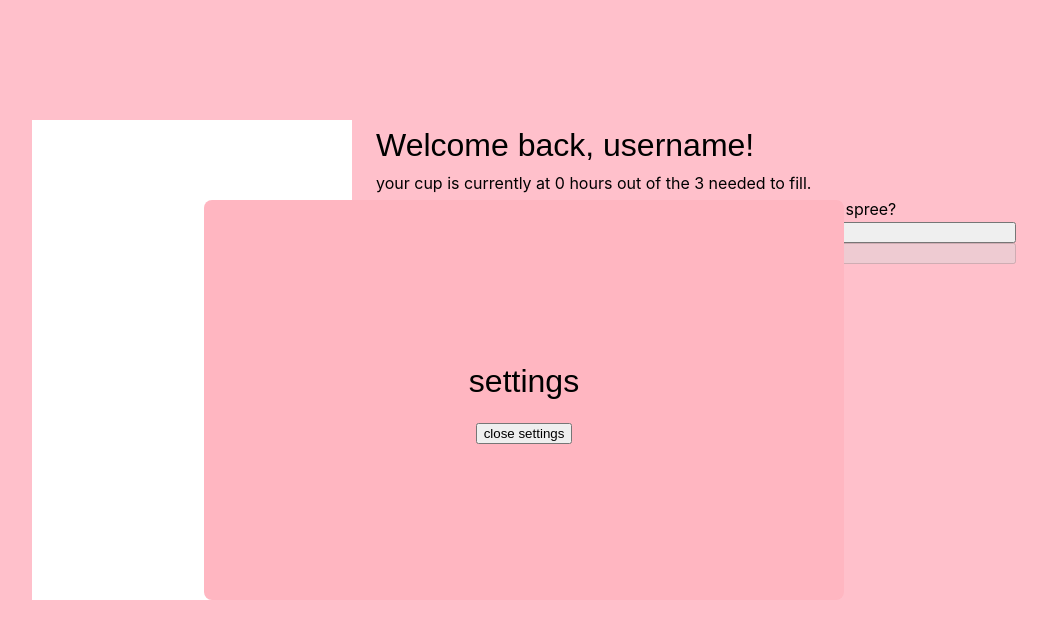
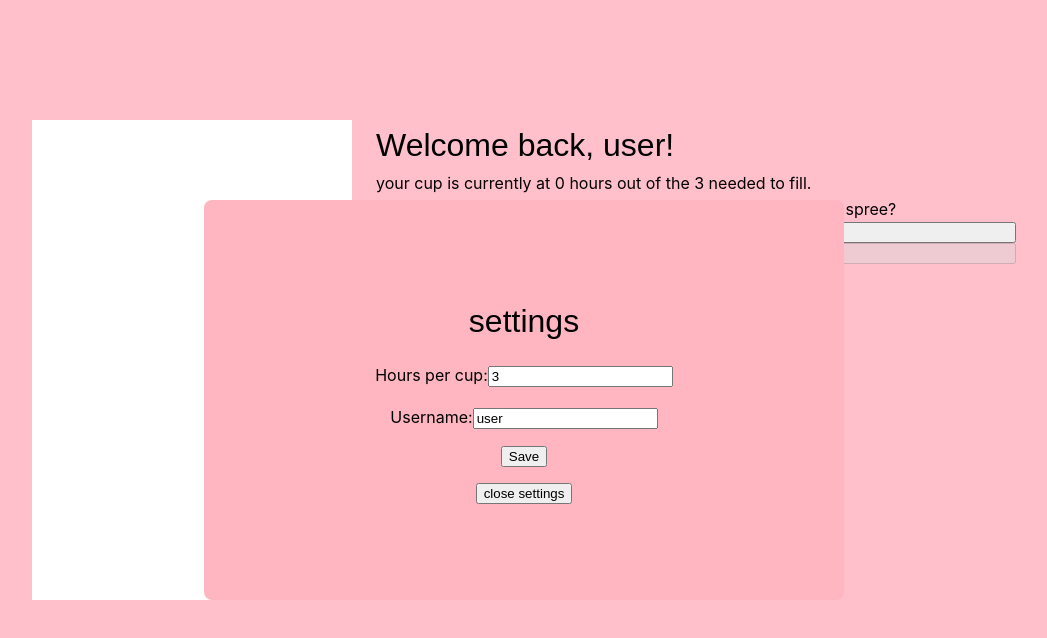
Before and after one commit to joysudo/catatime, a React (Vite) app in the folder src/renderer/: page / in a window 1280 px wide. Both pictures are taken after a click on the button "settings". Shown: the top 638 px of the page, without its empty margins (116-1163 px from the left). Built offline with nearby package versions, Linux system fonts and the light colour scheme; a web font is replaced by a local one.

Commit message:
add username/hours forms to settings

```diff
--- a/src/renderer/src/components/Settings.jsx
+++ b/src/renderer/src/components/Settings.jsx
@@ -1,8 +1,35 @@
-function Settings({toggleSettings}) {
+import { useState } from 'react'
+
+function Settings({toggleSettings, maxHours, setMaxHours, username, setUsername}) {
+  const [tempMaxHours, setTempMaxHours] = useState(maxHours);
+  const [tempUsername, setTempUsername] = useState(username);
+
+  const handleSave = () => {
+    setMaxHours(Number(tempMaxHours));
+    setUsername(tempUsername);
+  }
 
   return (
     <div className="store">
       <h1>settings</h1>
+      <label>Hours per cup:
+        <input
+          id="maxHoursInput"
+          type="number"
+          value={tempMaxHours}
+          onChange={(e) => setTempMaxHours(e.target.value)}
+          min="1"
+        />
+      </label>
+      <label>Username:
+        <input
+          id="usernameInput"
+          type="text"
+          value={tempUsername}
+          onChange={(e) => setTempUsername(e.target.value)}
+        />
+      </label>
+      <button onClick={handleSave}>Save</button>
       <button onClick={toggleSettings}>close settings</button>
     </div>
   )
--- a/src/renderer/src/pages/CatCup.jsx
+++ b/src/renderer/src/pages/CatCup.jsx
@@ -7,12 +7,14 @@ function CatCup() {
   const [ownedItems, setOwnedItems] = useState([]);
   const [hours, setHours] = useState(0);
   const [currency, setCurrency] = useState(0);
-  const maxHours = 3; // make this be able to be picked by user eventually
-  const fillPercent = hours/maxHours*100;
   // tabs
   const [storeOpen, setStoreOpen] = useState(false);
   const [inventoryOpen, setInventoryOpen] = useState(false);
   const [settingsOpen, setSettingsOpen] = useState(false);
+  // settings
+  const [maxHours, setMaxHours] = useState(3);
+  const fillPercent = hours/maxHours*100;
+  const [username, setUsername] = useState("user");
 
   const addHour = () => { // placeholder
     setHours(prev => Math.min(prev + 0.5, maxHours));
@@ -46,7 +48,7 @@ function CatCup() {
         <div className="cup-fill" style={{height: `${fillPercent}%`}}></div>
       </div>
       <div className="cup-info-container">
-        <h1>Welcome back, username!</h1> {/*randomizing this message later would be fun*/}
+        <h1>Welcome back, {username}!</h1> {/*randomizing this message later would be fun*/}
         <p>your cup is currently at {hours} hours out of the {maxHours} needed to fill.</p>
         <p>you have {currency} coins to spend on cat-name. ready for a shopping spree?</p>
         <button onClick = {addHour} disabled={hours>=maxHours}>increase hours (placeholder)</button>
@@ -58,7 +60,12 @@ function CatCup() {
         </div>
         {storeOpen && <Store currency={currency} buyItem={buyItem} toggleStore={toggleStore} ownedItems={ownedItems}/>}
         {inventoryOpen && <Inventory ownedItems={ownedItems} toggleInventory={toggleInventory}/>}
-        {settingsOpen && <Settings toggleSettings={toggleSettings}/>}
+        {settingsOpen && <Settings toggleSettings={toggleSettings}
+          maxHours={maxHours}
+          setMaxHours={setMaxHours}
+          username={username}
+          setUsername={setUsername}
+        />}
         </div>
     </div>
   )
```
